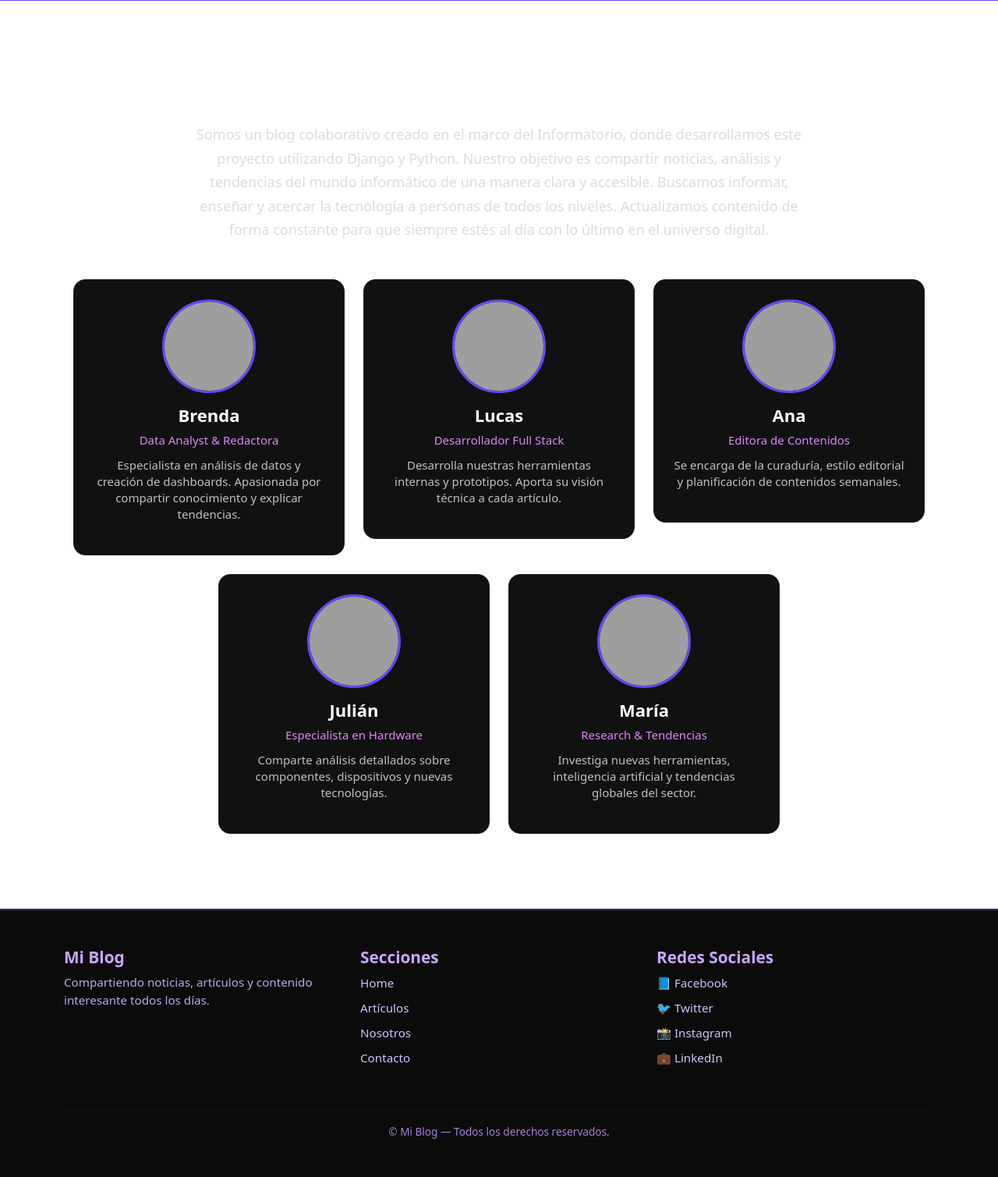
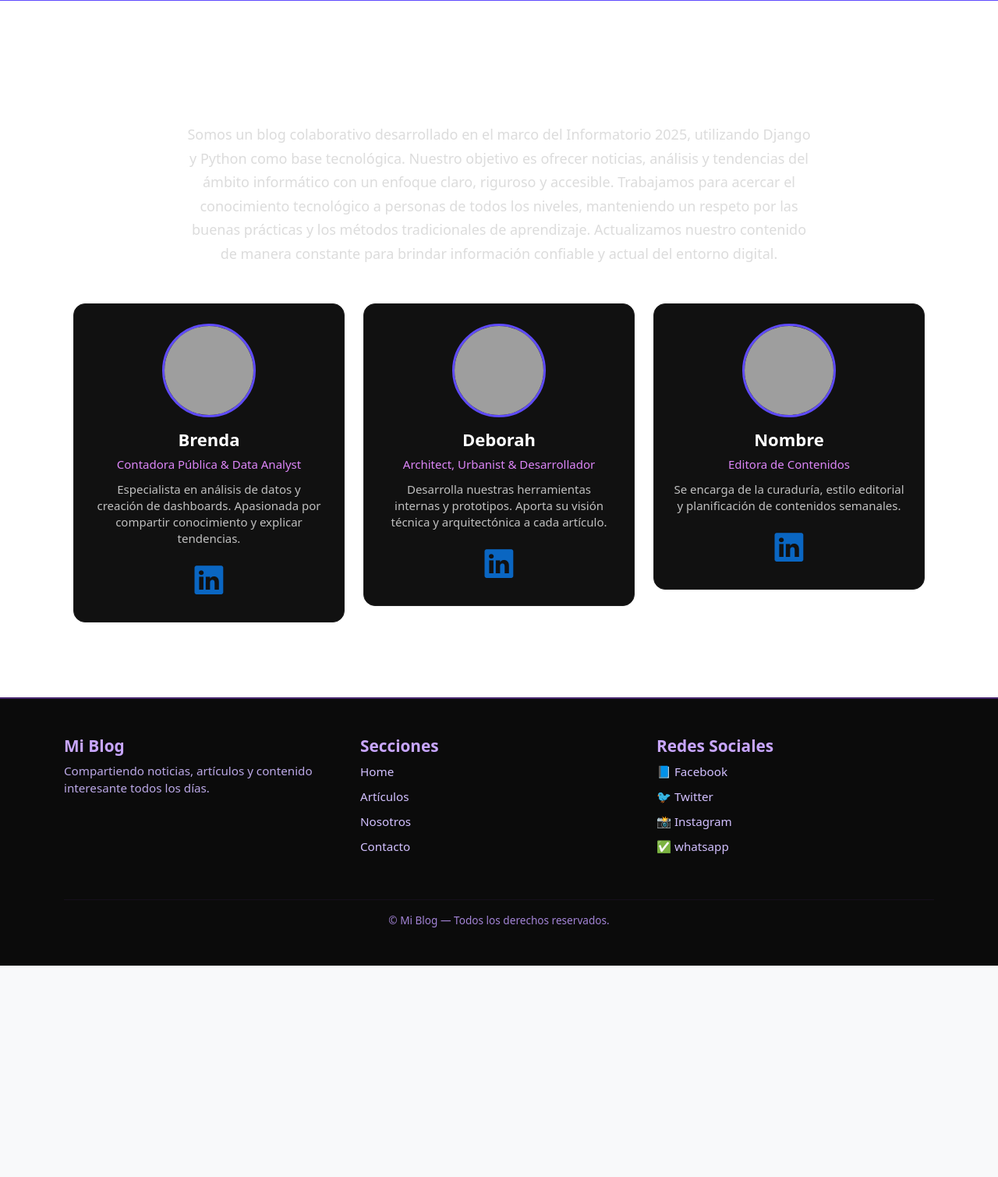
Before and after one commit to Soledad1988/Blog-Python-Django, a Django app: page /nosotros/ in a window 1280 px wide. Shown: the part 514-2023 px from the top of the page at 78% size. After the commit the page ends 1752 px from the top, so only its background shows below. Run offline with Django 5.2, Linux system fonts and the light colour scheme; some libraries are stand-ins or nearby versions; grey boxes are pictures that could not be loaded.

Commit message:
Actualización templates

```diff
--- a/templates/home.html
+++ b/templates/home.html
@@ -10,6 +10,8 @@
     <link rel="stylesheet" href="{% static 'css/style.css' %}">
     <link rel="stylesheet" href="{% static 'css/footer.css' %}">
     <!-- Bootstrap CSS -->
+    <link rel="stylesheet" href="https://cdn.jsdelivr.net/npm/bootstrap-icons@1.11.1/font/bootstrap-icons.css">
+
     <link href="https://cdn.jsdelivr.net/npm/bootstrap@5.3.2/dist/css/bootstrap.min.css" rel="stylesheet">
 
     {% block extra_css %}{% endblock %}
@@ -93,30 +95,23 @@
         </div>
 
         <div class="carousel-inner">
-
-            <div class="carousel-item active" data-bs-interval="3000">
-                <img src="{% static 'img/carrusel1.jpg' %}" class="d-block w-100 carousel-img" alt="...">
+            {% for slide in slides %}
+                <div class="carousel-item {% if forloop.first %}active{% endif %}" data-bs-interval="3000">
+                <img src="{% static slide.img %}" class="d-block w-100 carousel-img" alt="{{ slide.title }}">
                 <div class="carousel-caption d-none d-md-block">
-                    <h5>Últimas Noticias</h5>
-                    <p>Todo lo que necesitás saber hoy.</p>
+                    <h5>
+                    {% if slide.categoria %}
+                        <a href="{% url 'apps.articulo:articulosPorCategoria' pk=slide.categoria.pk %}" class="text-white text-decoration-none">
+                        {{ slide.title }}
+                        </a>
+                    {% else %}
+                        {{ slide.title }}
+                    {% endif %}
+                    </h5>
+                    <p>{{ slide.desc }}</p>
                 </div>
-            </div>
-
-            <div class="carousel-item" data-bs-interval="3000">
-                <img src="{% static 'img/carrusel2.jpg' %}" class="d-block w-100 carousel-img" alt="...">
-                <div class="carousel-caption d-none d-md-block">
-                    <h5>Actualidad</h5>
-                    <p>Información precisa y clara.</p>
                 </div>
-            </div>
-
-            <div class="carousel-item" data-bs-interval="3000">
-                <img src="{% static 'img/carrusel3.jpg' %}" class="d-block w-100 carousel-img" alt="...">
-                <div class="carousel-caption d-none d-md-block">
-                    <h5>Opiniones</h5>
-                    <p>Los análisis más relevantes.</p>
-                </div>
-            </div>
+            {% endfor %}
         </div>
 
         <!-- Controles -->
@@ -131,7 +126,7 @@
 
     <!-- HERO -->
     <section class="hero">
-        <h3>Bienvenidos a este espacio donde la tecnología cobra vida</h3>
+        <h3>¡Bienvenidos a este espacio donde la tecnología cobra vida!</h3>
         <p>Acá vas a encontrar las últimas novedades del mundo tech: innovación,
         inteligencia artificial, análisis de tendencias, lanzamientos, herramientas y
         todo lo que necesitás para mantenerte al día en un entorno que evoluciona a una
@@ -206,10 +201,10 @@
                 <div class="col-md-4 mb-4">
                     <h5 class="footer-title">Redes Sociales</h5>
                     <ul class="footer-list">
-                        <li><a href="#">📘 Facebook</a></li>
-                        <li><a href="#">🐦 Twitter</a></li>
-                        <li><a href="#">📸 Instagram</a></li>
-                        <li><a href="#">💼 LinkedIn</a></li>
+                        <li><a href="https://www.facebook.com/DiarioNorteCom">📘 Facebook</a></li>
+                        <li><a href="https://twitter.com/NorteDiarioCom">🐦 Twitter</a></li>
+                        <li><a href="https://www.instagram.com/diarionortechaco/">📸 Instagram</a></li>
+                        <li><a href="https://api.whatsapp.com/send?phone=5493624720028"> ✅ whatsapp</a></li>
                     </ul>
                 </div>
 
@@ -228,7 +223,7 @@
     <script src="https://cdn.jsdelivr.net/npm/bootstrap@5.3.2/dist/js/bootstrap.bundle.min.js"></script>
 
     <!-- Sweetalert -->
-    <script src="{% static 'js/sweetalert2.all.min.js' %}"></script>
+    <script src="https://cdn.jsdelivr.net/npm/sweetalert2@11"></script>
     <script src="{% static 'js/utils/notificacionSwal.js' %}"></script>
 
     <!-- Js personalizados-->
@@ -236,6 +231,19 @@
     <script src="{% static 'js/eliminarComentario.js' %}"></script>
     <script src="{% static 'js/eliminarCategoria.js' %}"></script>
     <script src="{% static 'js/eliminarUsuario.js' %}"></script>
+
+    {% if messages %}
+        {% for i in messages %}
+            <script>
+                Swal.fire({
+                    'title' : 'Felicitaciones',
+                    'text' : '{{i}}',
+                    'icon' : 'success'
+                })
+            </script>
+        {% endfor %}
+    {% endif %}
+    {{ messages|join:", " }}
     {% block scripts %}
     {% endblock %}
 
--- a/templates/index.html
+++ b/templates/index.html
@@ -1,7 +1,7 @@
 {% extends "home.html" %}
 {% load static %}
 
-{% block title %}Artículos | Blog{% endblock %}
+{% block title %}Blog | Noticias{% endblock %}
 
 {% block extra_css %}
 <link rel="stylesheet" href="{% static 'css/articulos.css' %}">
--- a/templates/nosotros/nosotros.html
+++ b/templates/nosotros/nosotros.html
@@ -20,12 +20,12 @@
     <div class="nosotros-intro text-center mb-5">
         <h2 class="titulo">Nuestro Proyecto</h2>
         <p class="texto">
-            Somos un blog colaborativo creado en el marco del Informatorio,
-            donde desarrollamos este proyecto utilizando Django y Python.
-            Nuestro objetivo es compartir noticias, análisis y tendencias del mundo
-            informático de una manera clara y accesible. Buscamos informar, enseñar y
-            acercar la tecnología a personas de todos los niveles. Actualizamos contenido
-            de forma constante para que siempre estés al día con lo último en el universo digital.
+            Somos un blog colaborativo desarrollado en el marco del Informatorio 2025,
+            utilizando Django y Python como base tecnológica.
+            Nuestro objetivo es ofrecer noticias, análisis y tendencias del ámbito informático con un enfoque claro, riguroso y accesible.
+            Trabajamos para acercar el conocimiento tecnológico a personas de todos los niveles, manteniendo un respeto por las buenas prácticas
+            y los métodos tradicionales de aprendizaje. Actualizamos nuestro contenido de manera constante para brindar información confiable
+            y actual del entorno digital.
         </p>
     </div>
 
@@ -36,10 +36,13 @@
             <div class="card-persona text-center">
                 <img src="{% static 'img/team1.jpg' %}" class="persona-img" alt="Foto integrante">
                 <h3 class="persona-nombre">Brenda</h3>
-                <p class="persona-rol">Data Analyst & Redactora</p>
+                <p class="persona-rol">Contadora Pública & Data Analyst</p>
                 <p class="persona-desc">
                     Especialista en análisis de datos y creación de dashboards. Apasionada por compartir conocimiento y explicar tendencias.
                 </p>
+                <a href="https://www.linkedin.com/in/torres-brenda-soledad/" target="_blank" class="text-decoration-none">
+                    <i class="bi bi-linkedin" style="font-size: 2.3rem; color: #0a66c2;"></i>
+                </a>
             </div>
         </div>
 
@@ -47,11 +50,15 @@
         <div class="col-md-4">
             <div class="card-persona text-center">
                 <img src="{% static 'img/team2.jpg' %}" class="persona-img" alt="Foto integrante">
-                <h3 class="persona-nombre">Lucas</h3>
-                <p class="persona-rol">Desarrollador Full Stack</p>
+                <h3 class="persona-nombre">Deborah</h3>
+                <p class="persona-rol">Architect, Urbanist & Desarrollador</p>
                 <p class="persona-desc">
-                    Desarrolla nuestras herramientas internas y prototipos. Aporta su visión técnica a cada artículo.
+                    Desarrolla nuestras herramientas internas y prototipos. Aporta su visión técnica y arquitectónica a cada artículo.
                 </p>
+
+                <a href="https://www.linkedin.com/feed/?trk=guest_homepage-basic_google-one-tap-submit" target="_blank" class="text-decoration-none">
+                    <i class="bi bi-linkedin" style="font-size: 2.3rem; color: #0a66c2;"></i>
+                </a>
             </div>
         </div>
 
@@ -59,37 +66,17 @@
         <div class="col-md-4">
             <div class="card-persona text-center">
                 <img src="{% static 'img/team3.jpg' %}" class="persona-img" alt="Foto integrante">
-                <h3 class="persona-nombre">Ana</h3>
+                <h3 class="persona-nombre">Nombre</h3>
                 <p class="persona-rol">Editora de Contenidos</p>
                 <p class="persona-desc">
                     Se encarga de la curaduría, estilo editorial y planificación de contenidos semanales.
                 </p>
+                <a href="https://www.linkedin.com/in/tu-perfil" target="_blank" class="text-decoration-none">
+                    <i class="bi bi-linkedin" style="font-size: 2.3rem; color: #0a66c2;"></i>
+                </a>
             </div>
         </div>
 
-        <!-- Persona 4 -->
-        <div class="col-md-4">
-            <div class="card-persona text-center">
-                <img src="{% static 'img/team4.jpg' %}" class="persona-img" alt="Foto integrante">
-                <h3 class="persona-nombre">Julián</h3>
-                <p class="persona-rol">Especialista en Hardware</p>
-                <p class="persona-desc">
-                    Comparte análisis detallados sobre componentes, dispositivos y nuevas tecnologías.
-                </p>
-            </div>
-        </div>
-
-        <!-- Persona 5 -->
-        <div class="col-md-4">
-            <div class="card-persona text-center">
-                <img src="{% static 'img/team5.jpg' %}" class="persona-img" alt="Foto integrante">
-                <h3 class="persona-nombre">María</h3>
-                <p class="persona-rol">Research & Tendencias</p>
-                <p class="persona-desc">
-                    Investiga nuevas herramientas, inteligencia artificial y tendencias globales del sector.
-                </p>
-            </div>
-        </div>
 
     </div>
 </section>
```
Also changed, not shown: READM.md (added, +194 -0 lines), templates/usuario/listUsuario.html (+20 -18 lines), db.sqlite3, templates/contacto/contacto.html (line endings or trailing spaces).
